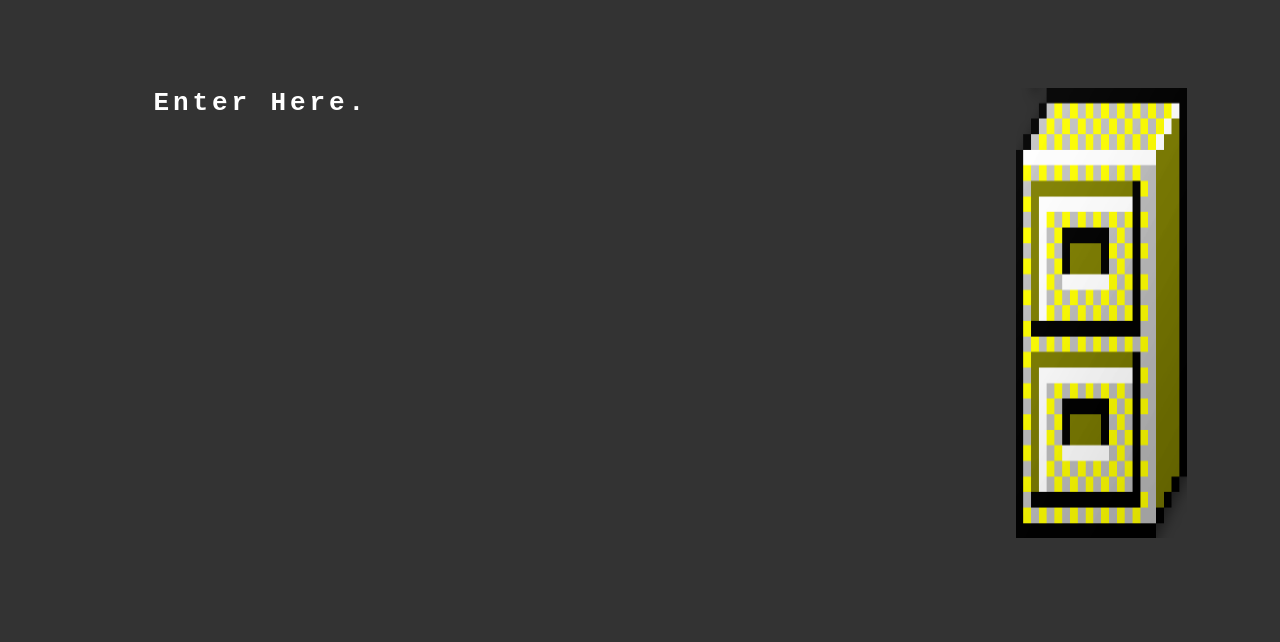
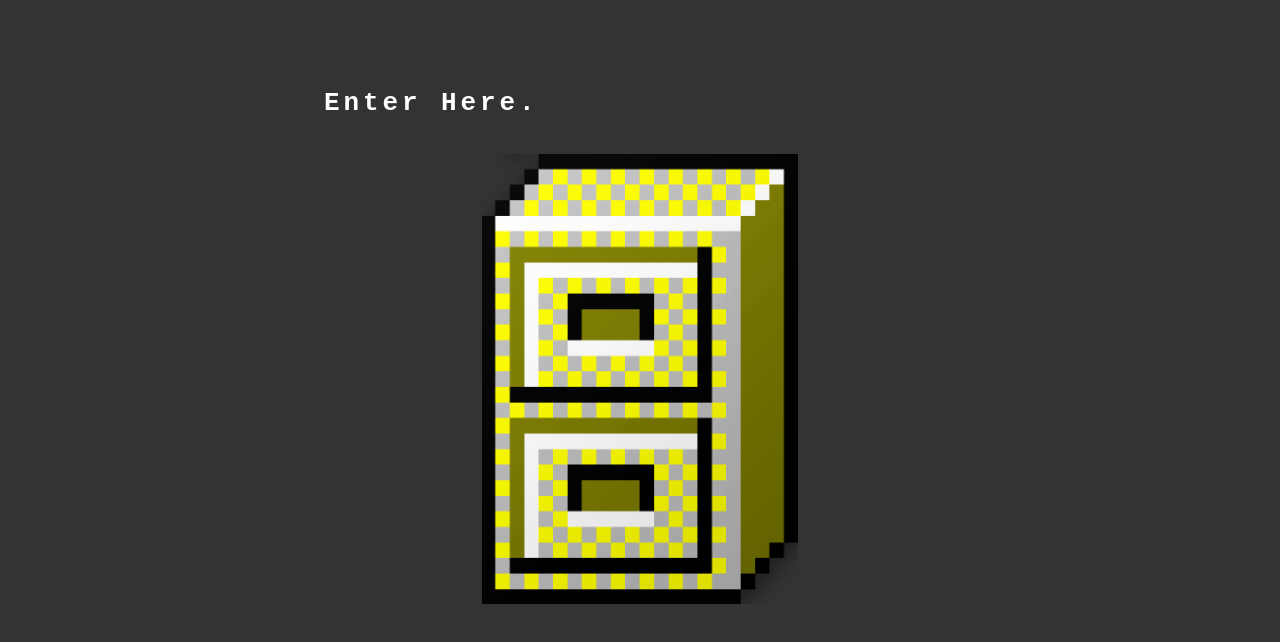
Before and after one commit to nohatTV/nohat.github.io, a website: page index.html in a window 1280 px wide. Drawn offline with Linux system fonts and the light colour scheme.

Commit message:
Update index.html

```diff
--- a/index.html
+++ b/index.html
@@ -6,13 +6,13 @@
   <meta charset="utf-8">
   <title>Enter Here</title>
 </head>
-    <body bgcolor="#212121">
+  <body bgcolor="#212121">
     <div class="typewriter center">
     <h1>Enter Here.</h1>
+      <br><br>
+    <a href="https://https://5ad.github.io/nohat.github.io/main.html/">
+    <img alt="Stop Looking..." src="file2.png" class="center" width="150" height="450">
+    </a>
     </div>
-    <a href="https://https://5ad.github.io/nohat.github.io/main.html/">
-    <img alt="Stop Looking..." src="file2.png" class="center" width="300" height="450">
-    </a>
-    <br>
-</body>
+  </body>
 </html>
```
